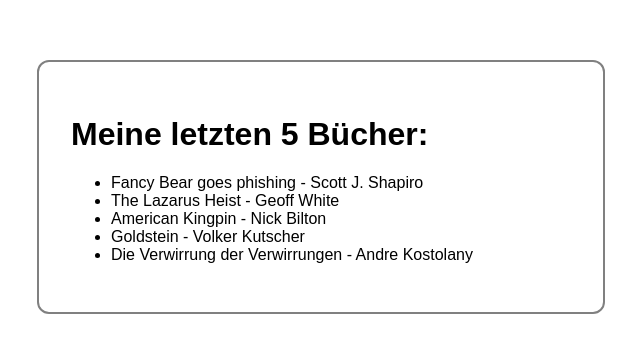
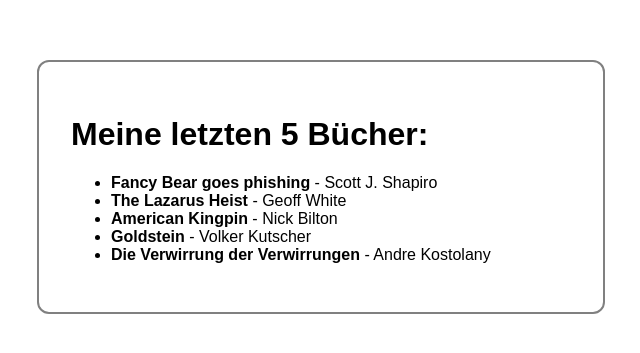
Before and after one commit to Mac80Mo/dbe_erstes_projekt, a plain HTML site: page index.html in a window 1280 px wide. Shown: the part 213-566 px from the top of the page, without its empty margins (319-959 px from the left). Drawn offline with Linux system fonts and the light colour scheme.

Commit message:
Links zu Büchern hinzugefügt (#4)

```diff
--- a/css/style.css
+++ b/css/style.css
@@ -16,3 +16,14 @@ body {
     max-width: 500px;
     width: 90%;
 }
+
+#book-list a {
+    color: black;
+    font-weight: bold;
+    text-decoration: none;
+}
+
+#book-list a:hover,
+#book-list a:focus-visible {
+    text-decoration: underline;
+}
--- a/data/books.json
+++ b/data/books.json
@@ -2,26 +2,31 @@
     {
         "id": 1,
         "title": "Fancy Bear goes phishing",
-        "author": "Scott J. Shapiro"
+        "author": "Scott J. Shapiro",
+        "link": "https://en.wikipedia.org/wiki/Fancy_Bear_Goes_Phishing"
     },
     {
         "id": 2,
         "title": "The Lazarus Heist",
-        "author": "Geoff White"
+        "author": "Geoff White",
+        "link": "https://www.amazon.com/Lazarus-Heist-Hollywood-Finance-Inside/dp/024155425X"
     },
     {
         "id": 3,
         "title": "American Kingpin",
-        "author": "Nick Bilton"
+        "author": "Nick Bilton",
+        "link": "https://www.penguin.co.uk/books/435417/american-kingpin-by-nick-bilton/9780753547007"
     },
     {
         "id": 4,
         "title": "Goldstein",
-        "author": "Volker Kutscher"
+        "author": "Volker Kutscher",
+        "link": "https://de.wikipedia.org/wiki/Goldstein._Gereon_Raths_dritter_Fall"
     },
     {
         "id": 5,
         "title": "Die Verwirrung der Verwirrungen",
-        "author": "Andre Kostolany"
+        "author": "Andre Kostolany",
+        "link": "https://www.amazon.com/Die-Verwirrung-Verwirrungen-Joseph-Vega/dp/3922669107?th=1"
     }
 ]
--- a/js/script.js
+++ b/js/script.js
@@ -4,6 +4,6 @@ fetch("data/books.json")
   .then((response) => response.json())
   .then((books) => {
     for (const book of books) {
-      list.innerHTML += `<li>${book.title} - ${book.author}</li>`;
+      list.innerHTML += `<li><a href="${book.link}" target="_blank" rel="noopener noreferrer">${book.title}</a> - ${book.author}</li>`;
     }
   });
```
